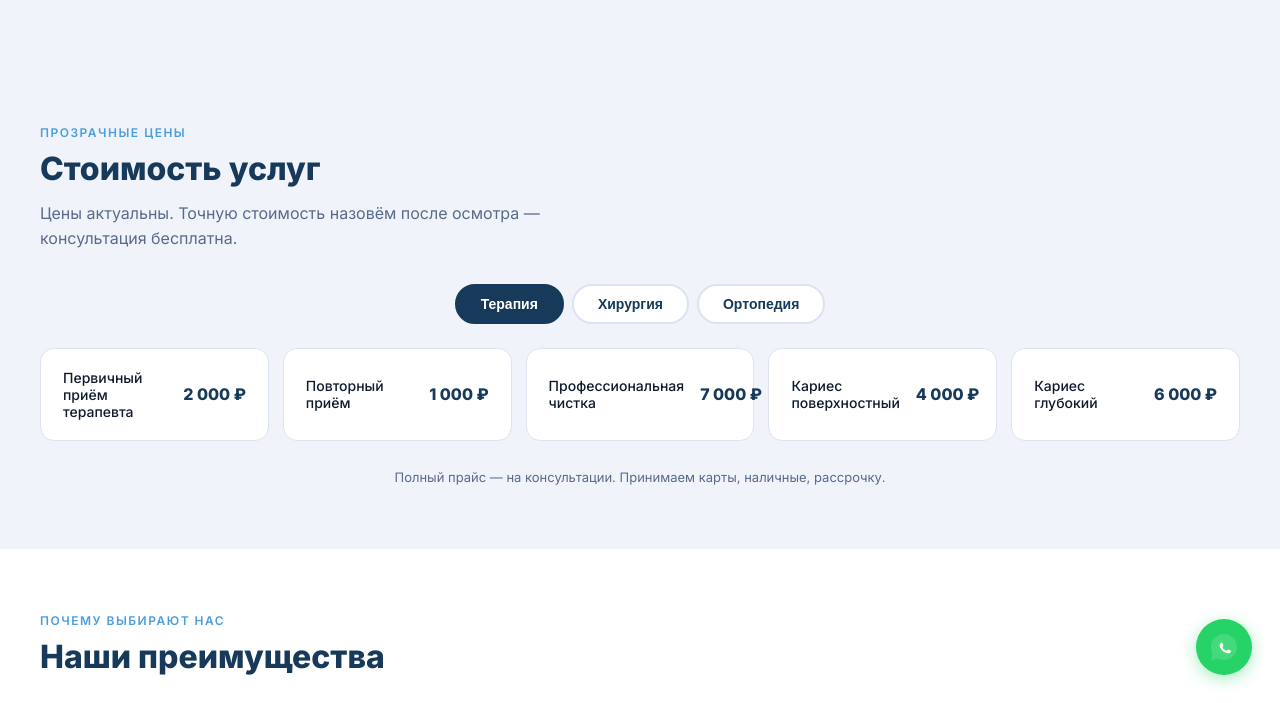
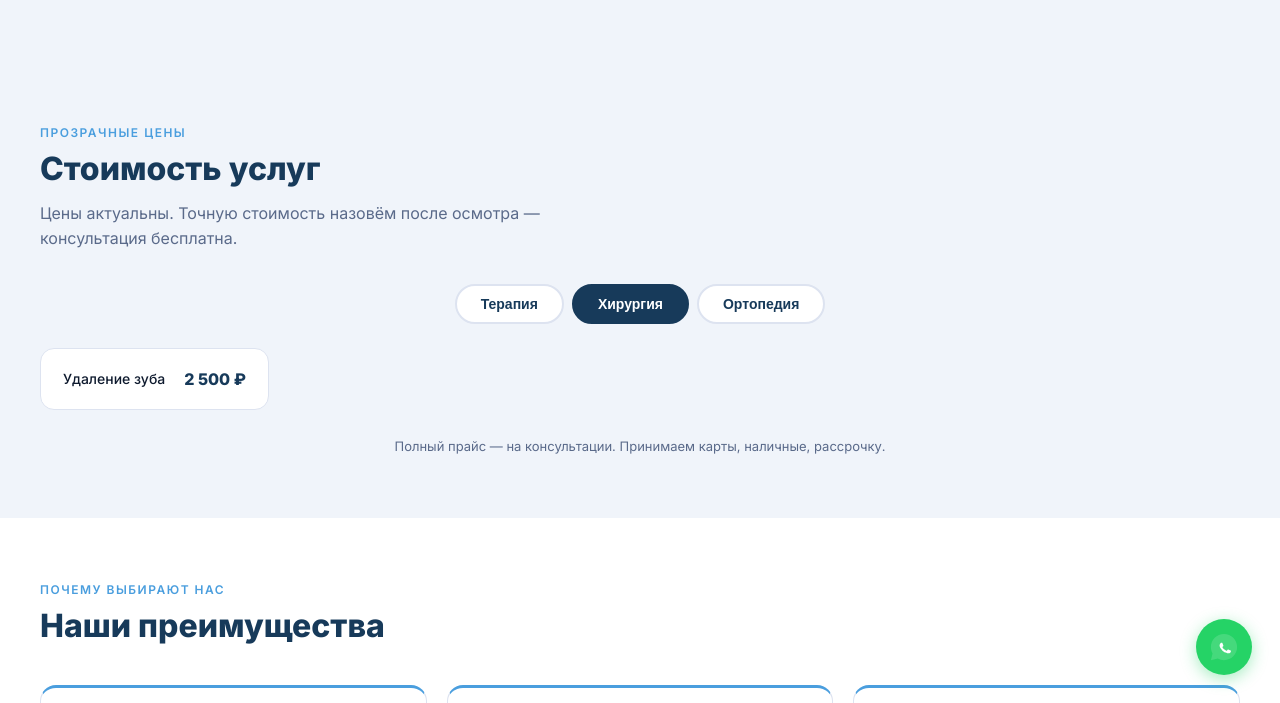
Before and after one commit to Mokush7/Magiya_ulibki, a plain HTML site: page index.html in a window 1280 px wide. Both pictures are taken after a click on the button "Хирургия". Shown: the part 1635-2338 px from the top of the page. Drawn offline with Linux system fonts and the light colour scheme.

Commit message:
Фикс переключения табов прайса
Co-Authored-By: Claude Sonnet 4.6 <noreply@anthropic.com>
Claude-Session: https://claude.ai/code/session_0129xeZbuhtoN271zAXqkNjr

```diff
--- a/index.html
+++ b/index.html
@@ -458,9 +458,9 @@
   <h2 class="section-title">Стоимость услуг</h2>
   <p class="section-sub">Цены актуальны. Точную стоимость назовём после осмотра — консультация бесплатна.</p>
   <div class="prices-tabs">
-    <button class="price-tab active" onclick="showPriceTab('therapy')">Терапия</button>
-    <button class="price-tab" onclick="showPriceTab('surgery')">Хирургия</button>
-    <button class="price-tab" onclick="showPriceTab('ortho')">Ортопедия</button>
+    <button class="price-tab active" data-tab="therapy">Терапия</button>
+    <button class="price-tab" data-tab="surgery">Хирургия</button>
+    <button class="price-tab" data-tab="ortho">Ортопедия</button>
   </div>
   <div class="prices-grid" id="price-therapy">
     <div class="price-card"><div class="price-name">Первичный приём терапевта</div><div class="price-val">2 000 ₽</div></div>
@@ -775,12 +775,14 @@
   // Custom cursor
   (function() {
 
-    function showPriceTab(tab) {
-      document.querySelectorAll('.prices-grid').forEach(function(g) { g.classList.add('hidden'); });
-      document.querySelectorAll('.price-tab').forEach(function(b) { b.classList.remove('active'); });
-      document.getElementById('price-' + tab).classList.remove('hidden');
-      event.target.classList.add('active');
-    }
+    document.querySelectorAll('.price-tab').forEach(function(btn) {
+      btn.addEventListener('click', function() {
+        document.querySelectorAll('.prices-grid').forEach(function(g) { g.classList.add('hidden'); });
+        document.querySelectorAll('.price-tab').forEach(function(b) { b.classList.remove('active'); });
+        document.getElementById('price-' + btn.dataset.tab).classList.remove('hidden');
+        btn.classList.add('active');
+      });
+    });
 
     })();
 </script>
```
